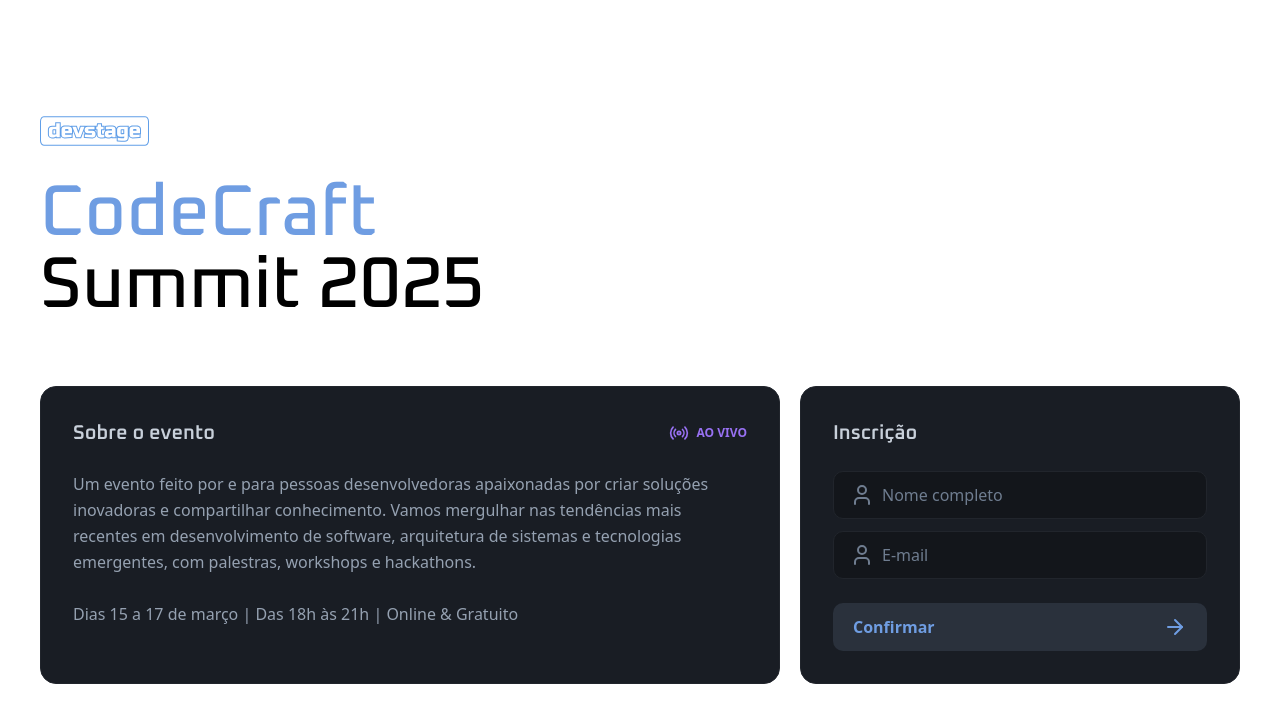
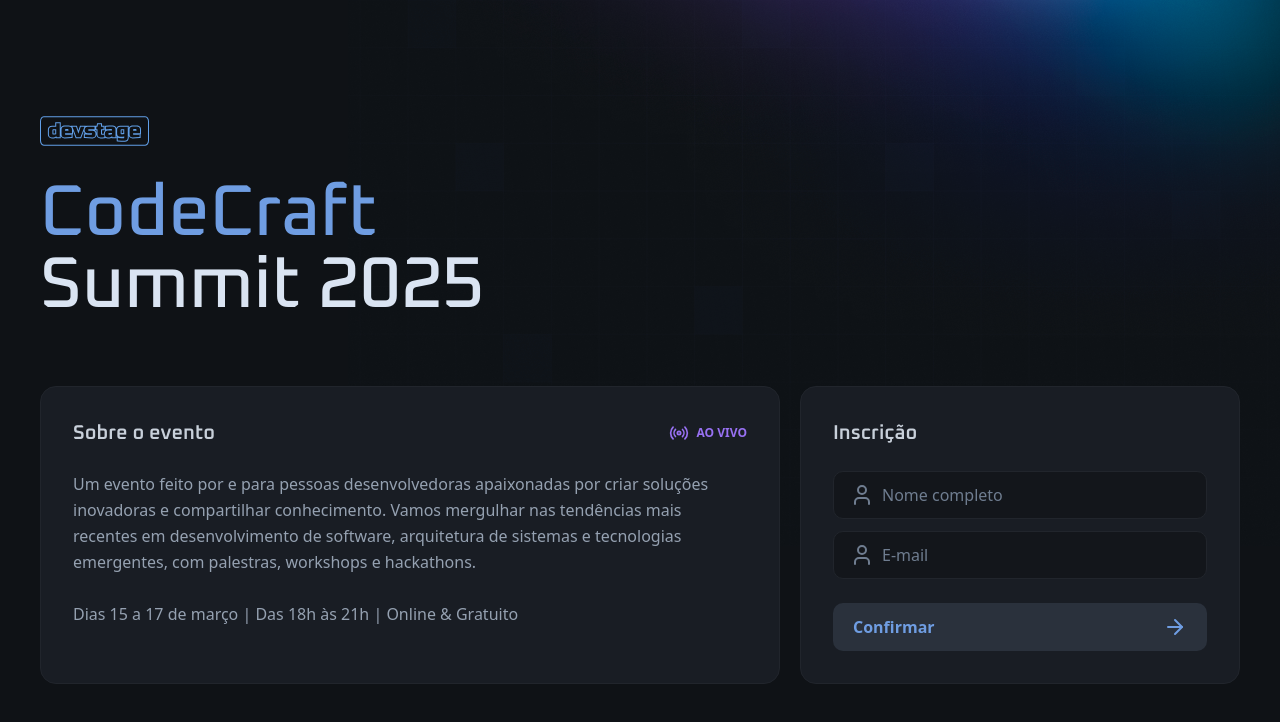
Before and after one commit to lucasptcastro/NLW_Connect, a Next.js app: page / in a window 1280 px wide. Shown: the top 722 px of the page. Built offline with nearby package versions, Linux system fonts and the light colour scheme.

Commit message:
✨ feat: added style to body tag

```diff
--- a/src/app/layout.tsx
+++ b/src/app/layout.tsx
@@ -27,7 +27,9 @@
 }>) {
   return (
     <html lang="en" className={`${oxanium.variable} ${montserrat.variable}`}>
-      <body>{children}</body>
+      <body className="bg-gray-900 bg-[url(/background.png)] bg-top bg-no-repeat text-gray-100 antialiased md:bg-right-top">
+        {children}
+      </body>
     </html>
   );
 }
```
